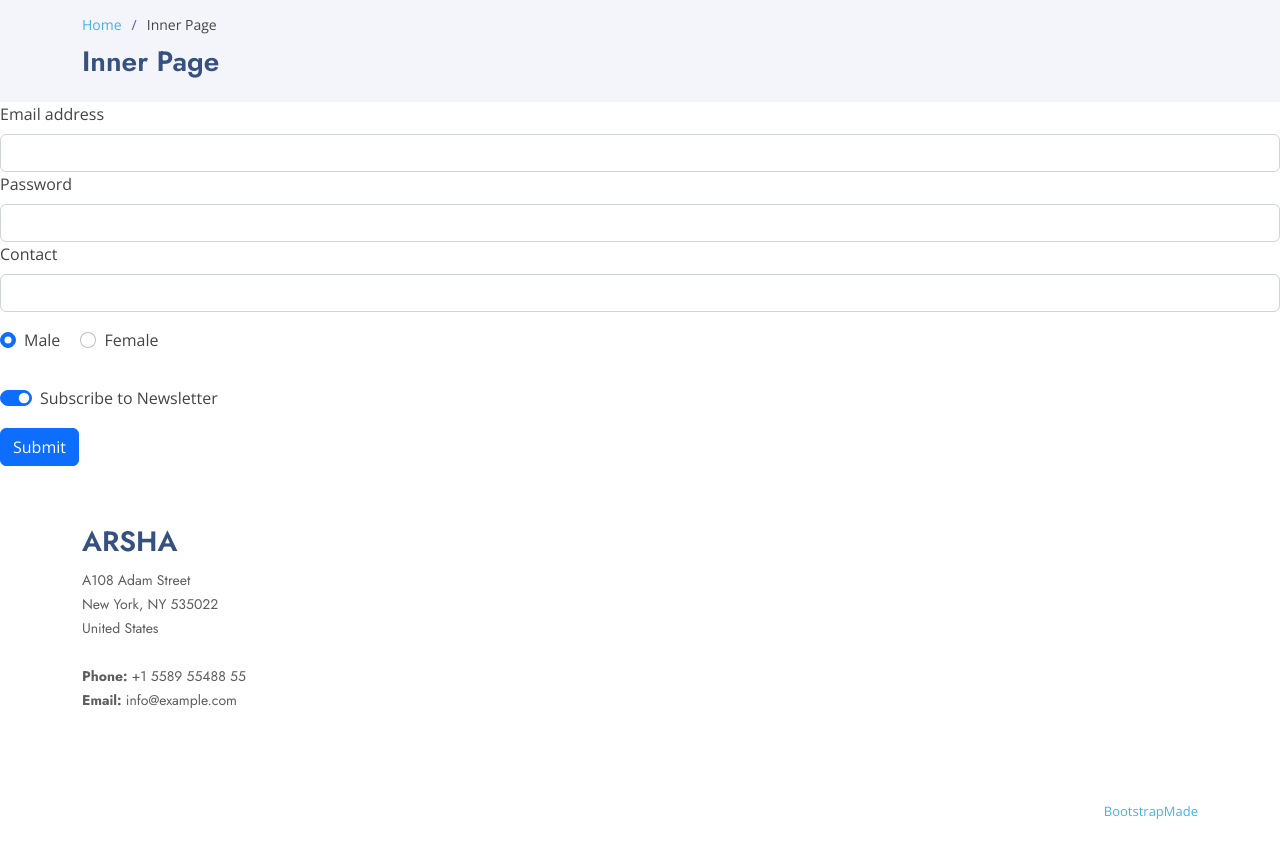
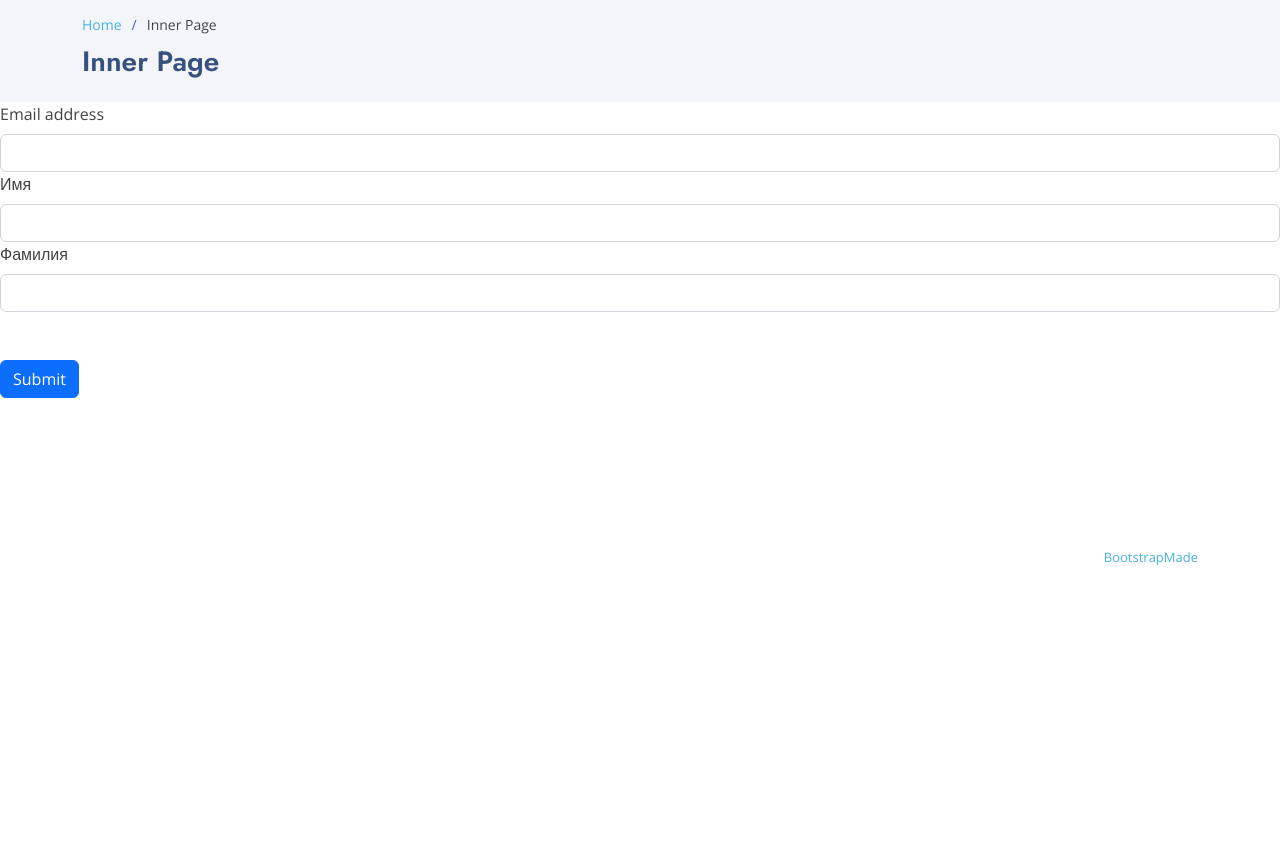
Before and after one commit to korsh624/school36, a Flask app: page /form in a window 1280 px wide. Shown: the part 73-926 px from the top of the page. After the commit the page ends 639 px from the top, so only its background shows below. Run offline with Flask 3, Linux system fonts and the light colour scheme; some libraries are stand-ins or nearby versions.

Commit message:
add email name lastname

```diff
--- a/basic_web/app.py
+++ b/basic_web/app.py
@@ -29,17 +29,18 @@ def read_form():
     users.create_tables()
     data = request.form
     userEmail=data['userEmail']
-    userPassword = data['userPassword']
-    userContact = data['userContact']
-    users.query('INSERT INTO Users VALUES (?, ?, ?)', (userEmail, userPassword, userContact))
+    userNmae = data['name']
+    userLastname = data['lastname']
+    dictsend=(userEmail, userNmae, userLastname)
+    print(*dictsend)
+    users.query('INSERT INTO Users VALUES (?, ?, ?)', dictsend)
     # users.query('INSERT INTO Users VALUES (?, ?, ?)', (data['userEmail'], data['userPassword'],data['userContact']))
 
     ## Return the extracted information
     return render_template('formsub.html'),{
         'emailId': data['userEmail'],
-        'phoneNumber': data['userContact'],
-        'password': data['userPassword'],
-        'gender': 'Male' if data['genderMale'] else 'Female',
+        'name': data['name'],
+        'lastname': data['lastname'],
     }
 
 
--- a/basic_web/db.py
+++ b/basic_web/db.py
@@ -8,7 +8,7 @@ class DatabaseManager():
         self.cur=self.conn.cursor()
     def create_tables(self):
         self.query(
-            'CREATE TABLE IF NOT EXISTS Users(email text, password text,contact text)')
+            'CREATE TABLE IF NOT EXISTS Users(email text, name text,lastname text)')
 
     def query(self,arg,values=None):
         if values==None:
--- a/basic_web/templates/form.html
+++ b/basic_web/templates/form.html
@@ -6,24 +6,12 @@
 <form action="{{ url_for('read_form')}}" method="post">
                 <label for="email" class="form-label">Email address</label>
                 <input name="userEmail" type="email" class="form-control" id="email">
-                <label for="password" class="form-label">Password</label>
-                <input name="userPassword" type="password" class="form-control" id="password">
-                <label for="exampleInputEmail1" class="form-label">Contact</label>
-                <input name="userContact" class="form-control" id="exampleInputEmail1">
-                <div class="form-check form-check-inline py-3">
-                    <input class="form-check-input" type="radio" name="genderMale" id="male"
-                        value="Male" checked>
-                    <label class="form-check-label" for="male">Male</label>
-                </div>
-                <div class="form-check form-check-inline">
-                    <input class="form-check-input" type="radio" name="genderFemale" id="female"
-                        value="Female">
-                    <label class="form-check-label" for="female">Female</label>
-                </div>
-                <div class="form-check form-switch py-3">
-                    <input class="form-check-input" type="checkbox" role="switch" id="switch" checked>
-                    <label class="form-check-label" for="switch">Subscribe to Newsletter</label>
-                </div>
+                <label for="name" class="form-label">Имя</label>
+                <input name="name" type="text" class="form-control" id="name">
+                <label for="lastname" class="form-label">Фамилия</label>
+                <input name="lastname" class="form-control" id="lastname">
+                </br>
+                </br>
                 <button type="submit" class="btn btn-primary">Submit</button>
             </form>
 {% endblock %}
--- a/basic_web/templates/index.html
+++ b/basic_web/templates/index.html
@@ -100,14 +100,14 @@
         <div class="row">
 
           <div class="col-lg-3 col-md-6 footer-contact">
-            <h3>Arsha</h3>
-            <p>
-              A108 Adam Street <br>
-              New York, NY 535022<br>
-              United States <br><br>
-              <strong>Phone:</strong> +1 5589 55488 55<br>
-              <strong>Email:</strong> info@example.com<br>
-            </p>
+<!--            <h3>Arsha</h3>-->
+<!--            <p>-->
+<!--              A108 Adam Street <br>-->
+<!--              New York, NY 535022<br>-->
+<!--              United States <br><br>-->
+<!--              <strong>Phone:</strong> +1 5589 55488 55<br>-->
+<!--              <strong>Email:</strong> info@example.com<br>-->
+<!--            </p>-->
           </div>
 
 
```
Also changed, not shown: basic_web/users.db.
